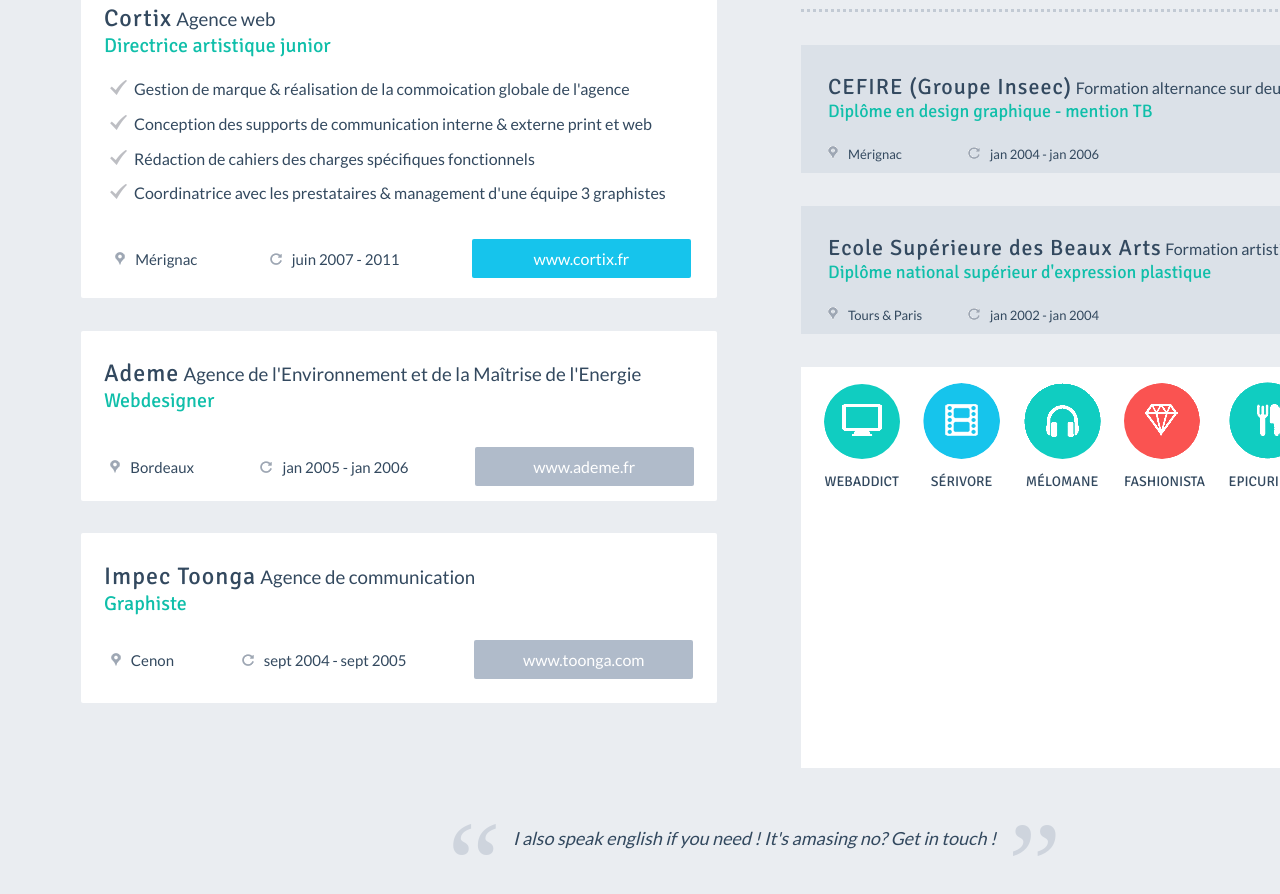
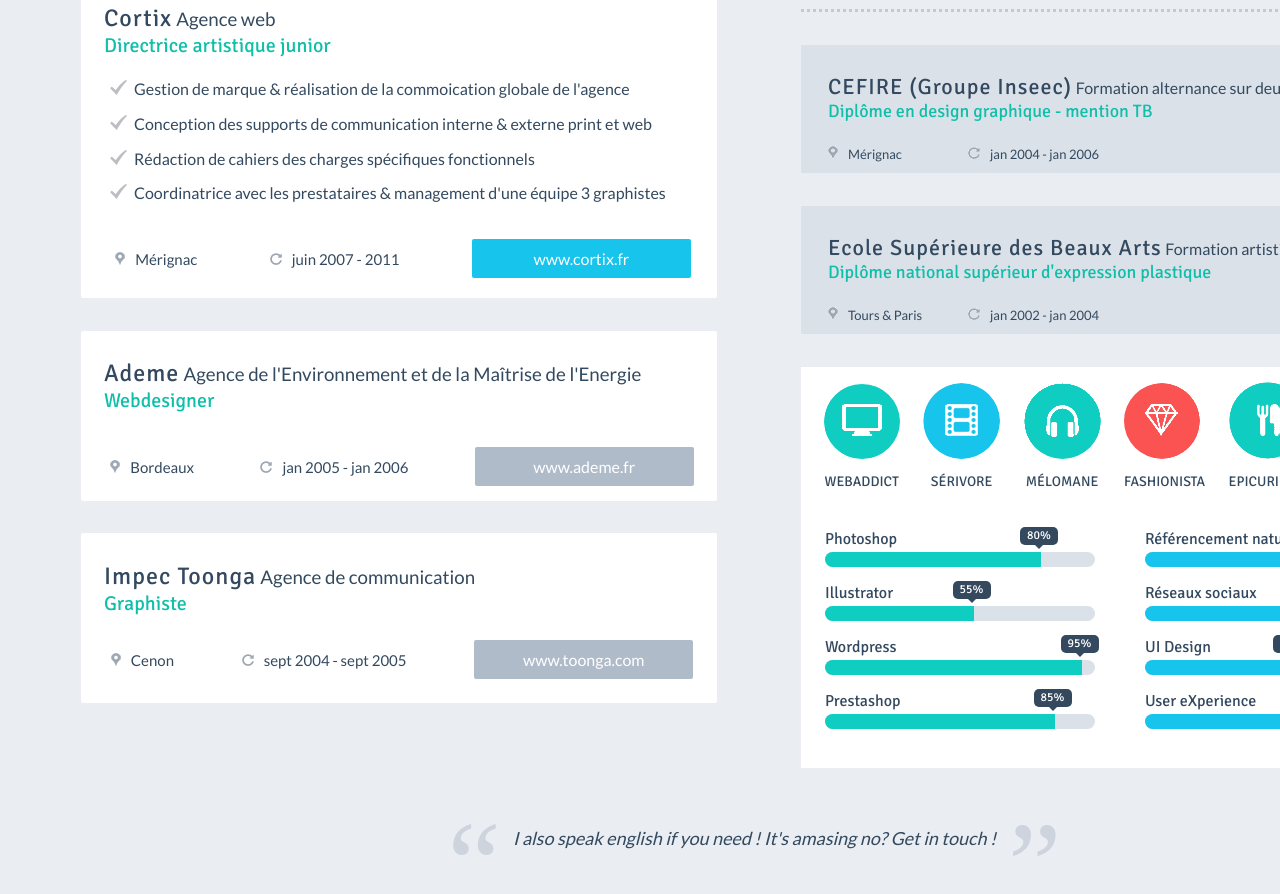
Before and after one commit to InMyConnection/Practice-2021, a plain HTML site: page Hello/index.html in a window 1280 px wide. Shown: the part 812-1706 px from the top of the page. Drawn offline with Linux system fonts and the light colour scheme.

Commit message:
progressbar

```diff
--- a/Hello/css/style.css
+++ b/Hello/css/style.css
@@ -62,6 +62,7 @@ header {
 
 .grey {
     background-color: #DBE1E8;
+    border-radius: 1px;
 }
 
 .name {
@@ -410,6 +411,59 @@ button:hover {
 
 .progressbar {
     grid-row-start: 2;
+    display: grid;
+    grid-template-columns: 320px auto;
+    grid-template-rows: 54px 54px 54px 54px;
+    grid-auto-flow: column;
+    padding: 4px 0 20px 24px;
+}
+
+.progress-title{
+    font-size: 16px;
+    margin-bottom: 3px;
+}
+
+.progress-bar {
+    width: 270px;
+    background-color: #DBE1E8;
+    border-radius: 8px;
+}
+
+.progress-bar-fill {
+    display: block;
+    height: 15px;
+    background-color: #10CDC1;
+    border-top-left-radius: 8px;
+    border-bottom-left-radius: 8px;
+    position: relative;
+}
+
+.progress2 .progress-bar-fill {
+    background-color: #16C4EC;
+}
+
+.progress-value{
+    width: 38px;
+    height: 18px;
+    line-height: 18px;
+    border-radius: 5px;
+    background: #34495E;
+    font-size: 12px;
+    color: white;
+    text-align: center;
+    position: absolute;
+    bottom: 22px;
+    right: -17px;
+}
+
+.progress-value:after{
+    content: "";
+    border-top: 4px solid #34495E;
+    border-left: 4px solid transparent;
+    border-right: 4px solid transparent;
+    position: absolute;
+    bottom: -4px;
+    left: 40%;
 }
 
 footer {
--- a/Hello/index.html
+++ b/Hello/index.html
@@ -204,6 +204,70 @@
                         </div>
                     </div>
                     <div class="progressbar">
+                        <div class="progress1">
+                            <h4 class="progress-title">Photoshop</h4>
+                            <div class="progress-bar">
+                                <span class="progress-bar-fill" style="width: 80%">
+                                    <div class="progress-value">80%</div>
+                                </span>
+                            </div>
+                        </div>
+                        <div class="progress1">
+                            <h4 class="progress-title">Illustrator</h4>
+                            <div class="progress-bar">
+                                <span class="progress-bar-fill" style="width: 55%">
+                                    <div class="progress-value">55%</div>
+                                </span>
+                            </div>
+                        </div>
+                        <div class="progress1">
+                            <h4 class="progress-title">Wordpress</h4>
+                            <div class="progress-bar">
+                                <span class="progress-bar-fill" style="width: 95%">
+                                    <div class="progress-value">95%</div>
+                                </span>
+                            </div>
+                        </div>
+                        <div class="progress1">
+                            <h4 class="progress-title">Prestashop</h4>
+                            <div class="progress-bar">
+                                <span class="progress-bar-fill" style="width: 85%">
+                                    <div class="progress-value">85%</div>
+                                </span>
+                            </div>
+                        </div>
+                        <div class="progress2">
+                            <h4 class="progress-title">Référencement naturel</h4>
+                            <div class="progress-bar">
+                                <span class="progress-bar-fill" style="width: 68%">
+                                    <div class="progress-value">60%</div>
+                                </span>
+                            </div>
+                        </div>
+                        <div class="progress2">
+                            <h4 class="progress-title">Réseaux sociaux</h4>
+                            <div class="progress-bar">
+                                <span class="progress-bar-fill" style="width: 75%">
+                                    <div class="progress-value">75%</div>
+                                </span>
+                            </div>
+                        </div>
+                        <div class="progress2">
+                            <h4 class="progress-title">UI Design</h4>
+                            <div class="progress-bar">
+                                <span class="progress-bar-fill" style="width: 55%">
+                                    <div class="progress-value">55%</div>
+                                </span>
+                            </div>
+                        </div>
+                        <div class="progress2">
+                            <h4 class="progress-title">User eXperience</h4>
+                            <div class="progress-bar">
+                                <span class="progress-bar-fill" style="width: 68%">
+                                    <div class="progress-value">60%</div>
+                                </span>
+                            </div>
+                        </div>
                     </div>
                 </div>
             </div>
```
